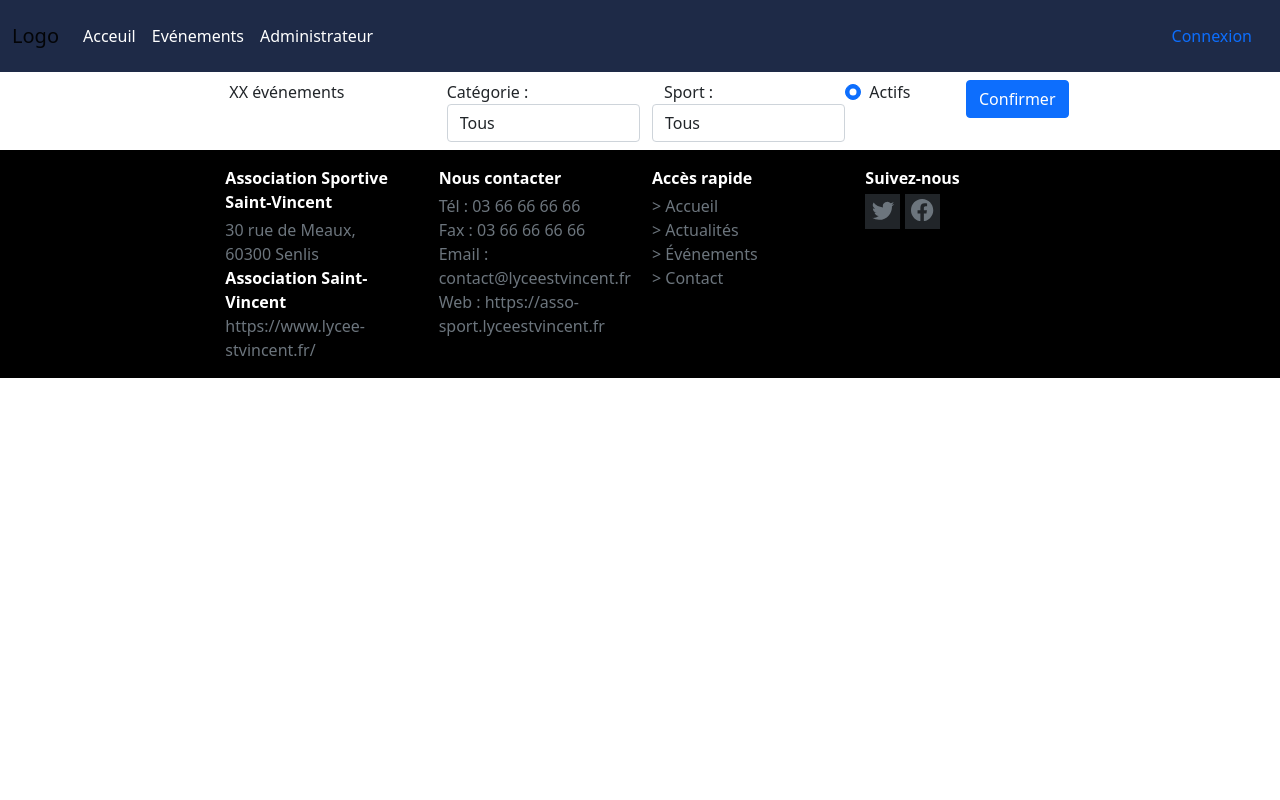
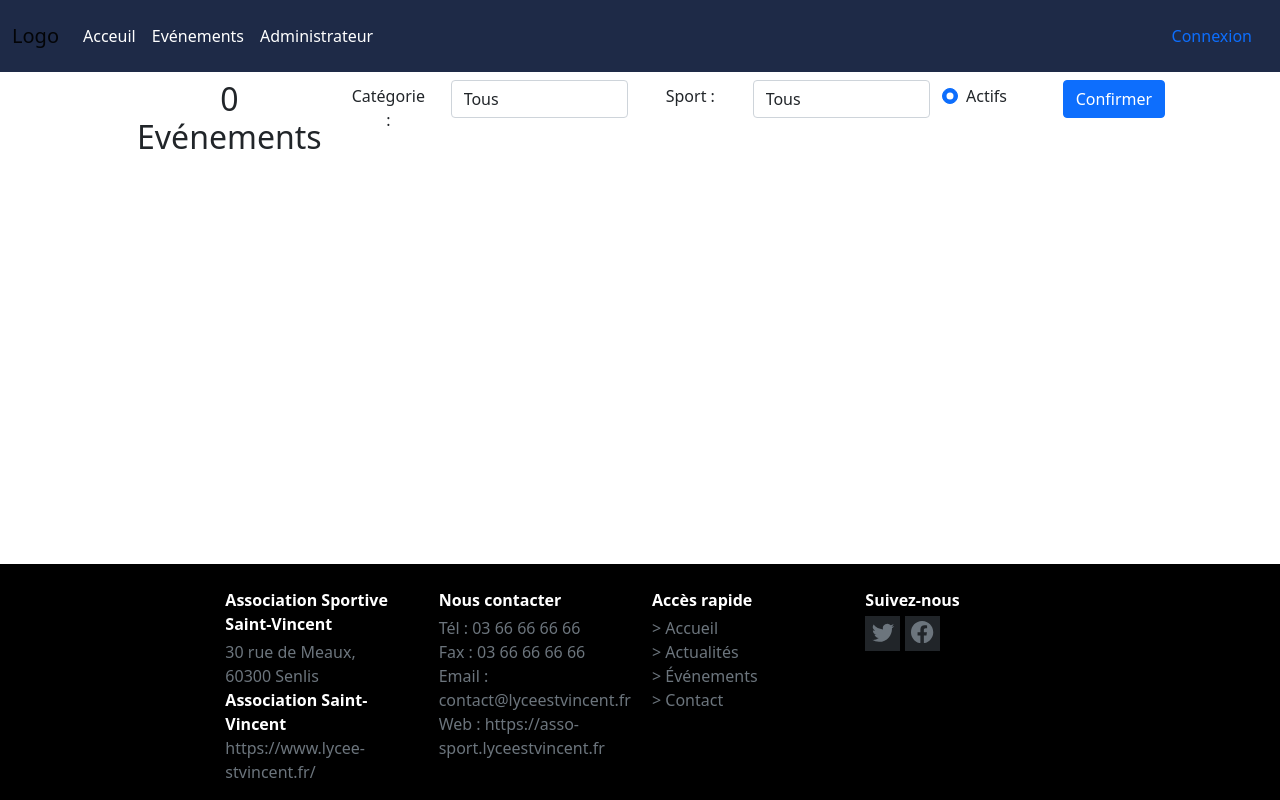
Before and after one commit to Lythis/ProjetAsSymfony, a Symfony app: template templates/event/show.html.twig in a window 1280 px wide. Run offline with Twig, Linux system fonts and the light colour scheme; the template is opened without the code that fills it, so the values that code supplies are empty; style sheets or scripts are compiled from the project's sources; some libraries are stand-ins or nearby versions.

Commit message:
Page evenements

```diff
--- /dev/null
+++ b/assets/scss/footer.scss
@@ -0,0 +1,9 @@
+body {
+    display: flex;
+    min-height: 100vh;
+    flex-direction: column;
+}
+
+#body {
+    flex: 1;
+}
--- a/templates/event/show.html.twig
+++ b/templates/event/show.html.twig
@@ -1,36 +1,68 @@
 {% extends "base.html.twig" %}
 
-{# {% for $events as $event %} #}
 
 {% block body %}
     <div class="row justify-content-center">
-        <div class="col-2">
-            <span>XX événements</span>
+        <div class="col-xl-2 col-lg-2 col-12">
+            <h2 class="align-middle text-center text-break">{{ events|length }} Evénements</h2>
         </div>
-        <div class="col-2">
-            <label class="form-check-label" for="category">
+        <div class="py-lg-0 py-1 col-xl-3 col-lg-4 col-sm-6 col-12 row">
+            <span class="form-check-label text-center pt-1 col-4">
                 Catégorie :
-            </label>
-            <select id="category" class="form-control">
-                <option>Tous</option>
-            </select>
+            </span>
+            <div class="col-8">
+                <select class="form-control">
+                    <option>Tous</option>
+                </select>
+            </div>
         </div>
-        <div class="col-2 row">
-            <label class="form-check-label" for="sport">
+        <div class="py-lg-0 py-1 col-xl-3 col-lg-4 col-sm-6 col-12 row">
+            <span class="form-check-label text-center pt-1 col-4">
                 Sport :
-            </label>
-            <select id="sport" class="form-control">
-                <option>Tous</option>
-            </select>
+            </span>
+            <div class="col-8">
+                <select class="form-control">
+                    <option>Tous</option>
+                </select>
+            </div>
         </div>
-        <div class="col-1 form-check">
-            <input class="form-check-input" type="radio" name="exampleRadios" id="actifs" value="option1" checked>
-            <label class="form-check-label" for="actifs">
+        <div class="col-xl-1 col-lg-1 col-2 form-check">
+            <input class="form-check-input mt-2" type="radio" name="exampleRadios" id="actifs" value="option1" checked>
+            <label class="form-check-label pt-1" for="actifs">
                 Actifs
             </label>
         </div>
-        <div class="col-1">
+        <div class="col-xl-1 col-lg-1 col-2">
             <button type="button" class="btn btn-primary">Confirmer</button>
         </div>
     </div>
+    {% for event in events %}
+        <div class="row my-2 justify-content-center">
+            <div class="col-10 bg-light card">
+                <div class="card-body">
+                    <div class="row">
+                        <div class="col-lg-2 col-12 d-flex justify-content-center">
+                            <img src="../img/{{ event.image }}" style="height: 125px; width:125px;">
+                        </div>
+                        <div class="col-lg-10 col-12">
+                            <h2 class="mb-0">{{ event.name }}</h2>
+                            <span class="fs-6 text-muted">
+                                <svg xmlns="http://www.w3.org/2000/svg" width="16" height="16" fill="currentColor" class="bi bi-calendar3" viewBox="0 0 16 16">
+                                    <path d="M14 0H2a2 2 0 0 0-2 2v12a2 2 0 0 0 2 2h12a2 2 0 0 0 2-2V2a2 2 0 0 0-2-2zM1 3.857C1 3.384 1.448 3 2 3h12c.552 0 1 .384 1 .857v10.286c0 .473-.448.857-1 .857H2c-.552 0-1-.384-1-.857V3.857z"/>
+                                    <path d="M6.5 7a1 1 0 1 0 0-2 1 1 0 0 0 0 2zm3 0a1 1 0 1 0 0-2 1 1 0 0 0 0 2zm3 0a1 1 0 1 0 0-2 1 1 0 0 0 0 2zm-9 3a1 1 0 1 0 0-2 1 1 0 0 0 0 2zm3 0a1 1 0 1 0 0-2 1 1 0 0 0 0 2zm3 0a1 1 0 1 0 0-2 1 1 0 0 0 0 2zm3 0a1 1 0 1 0 0-2 1 1 0 0 0 0 2zm-9 3a1 1 0 1 0 0-2 1 1 0 0 0 0 2zm3 0a1 1 0 1 0 0-2 1 1 0 0 0 0 2zm3 0a1 1 0 1 0 0-2 1 1 0 0 0 0 2z"/>
+                                </svg>
+                                {{ event.date|date('d/m/Y') }} |
+                                <svg xmlns="http://www.w3.org/2000/svg" width="16" height="16" fill="currentColor" class="bi bi-people-fill" viewBox="0 0 16 16">
+                                    <path d="M7 14s-1 0-1-1 1-4 5-4 5 3 5 4-1 1-1 1H7zm4-6a3 3 0 1 0 0-6 3 3 0 0 0 0 6z"/>
+                                    <path fill-rule="evenodd" d="M5.216 14A2.238 2.238 0 0 1 5 13c0-1.355.68-2.75 1.936-3.72A6.325 6.325 0 0 0 5 9c-4 0-5 3-5 4s1 1 1 1h4.216z"/>
+                                    <path d="M4.5 8a2.5 2.5 0 1 0 0-5 2.5 2.5 0 0 0 0 5z"/>
+                                </svg>
+                                {{ event.numberPlace }} place{% if event.numberPlace > 1 %}(s){% endif %}</span>
+                            <p class="mt-2 text-break">{{ event.description }}</p>
+                        </div>
+                    </div>
+                </div>
+            </div>
+        </div>
+    {% endfor %}
 {% endblock %}
```
Also changed, not shown: src/Controller/EventController.php (+27 -1 lines), public/img/default.jpg (added), public/img/facebook.png (deleted), public/img/scary.png (added), public/img/sign_in.png (deleted), public/img/twitter.png (deleted), public/thumbnail/default.jpg (added), public/thumbnail/scary.png (added).
